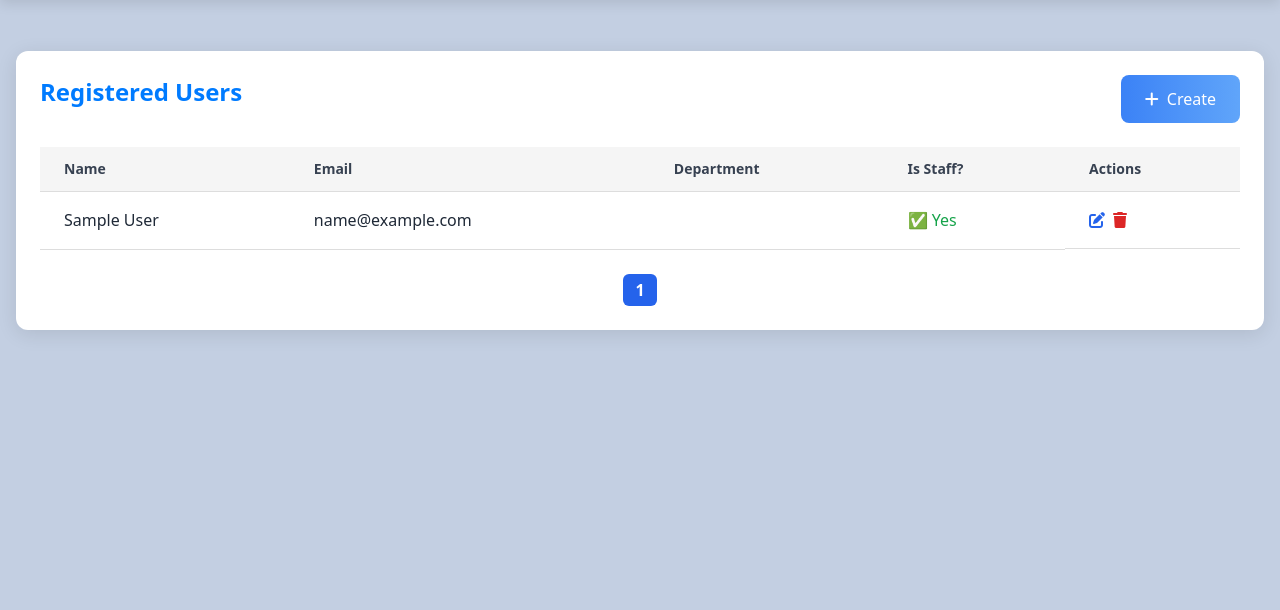
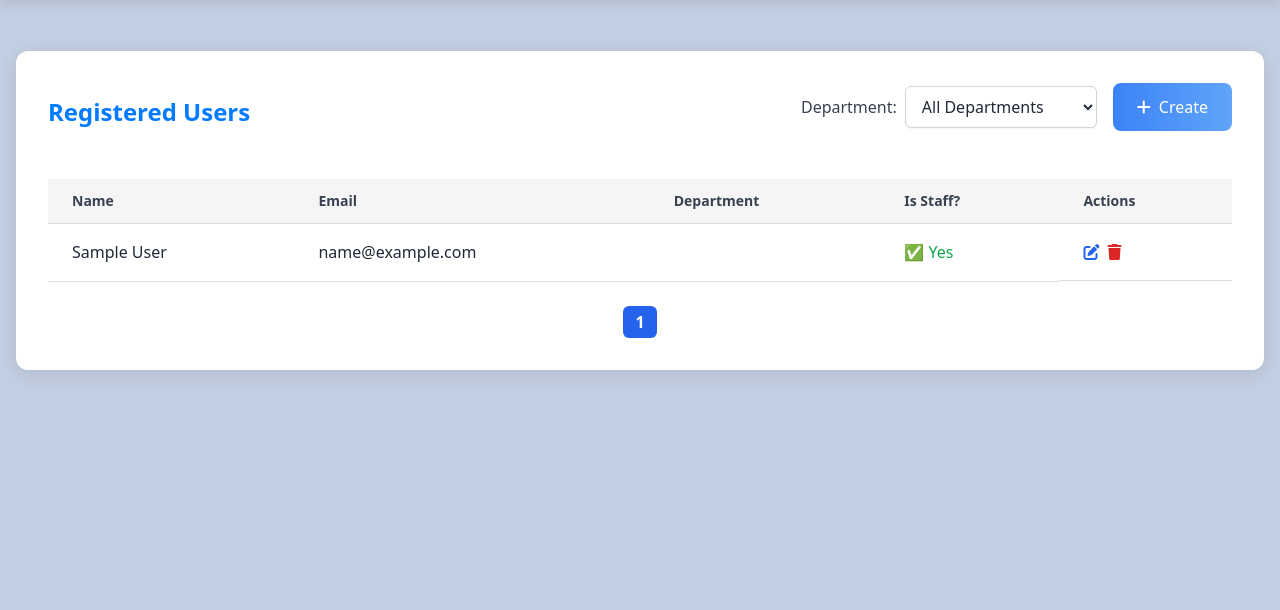
Before and after one commit to ashishkekan/session-management, a Django app: page /users/ in a window 1280 px wide. Shown: the part 61-671 px from the top of the page. Run offline with Django 4.2, Linux system fonts and the light colour scheme; the visitor is signed in with stand-in values (Sample User, id 1); data comes from the database, SQL or seed files in the repository; data that the repository does not hold is empty; some libraries are stand-ins or nearby versions.

Commit message:
Added filter by department

```diff
--- a/management/templates/session/base.html
+++ b/management/templates/session/base.html
@@ -72,9 +72,17 @@
             {% if messages %}
                 <div class="mb-6 space-y-4">
                     {% for message in messages %}
-                        <div class="bg-{{ message.tags }}-100 border-l-4 border-{{ message.tags }}-500 text-{{ message.tags }}-700 p-4 rounded-lg flex justify-between items-center">
+                        {% if message.tags == "success" %}
+                            <div class="bg-green-100 border-l-4 border-green-500 text-green-700 p-4 rounded-lg flex justify-between items-center">
+                        {% elif message.tags == "error" %}
+                            <div class="bg-red-100 border-l-4 border-red-500 text-red-700 p-4 rounded-lg flex justify-between items-center">
+                        {% elif message.tags == "warning" %}
+                            <div class="bg-yellow-100 border-l-4 border-yellow-500 text-yellow-700 p-4 rounded-lg flex justify-between items-center">
+                        {% else %}
+                            <div class="bg-blue-100 border-l-4 border-blue-500 text-blue-700 p-4 rounded-lg flex justify-between items-center">
+                        {% endif %}
                             <span>{{ message }}</span>
-                            <button type="button" class="text-{{ message.tags }}-700 hover:text-{{ message.tags }}-900" onclick="this.parentElement.style.display='none'">
+                            <button type="button" class="hover:opacity-75" onclick="this.parentElement.style.display='none'">
                                 <i class="fas fa-times"></i>
                             </button>
                         </div>
--- a/management/templates/session/user_list.html
+++ b/management/templates/session/user_list.html
@@ -4,13 +4,29 @@
 {% block header_title %}Registered Users{% endblock %}
 
 {% block content %}
-<div class="card p-6">
+<div class="card p-8">
     {% if request.user.is_staff %}
     <div class="flex justify-between items-center mb-6">
         <h3 class="text-2xl font-bold text-gray-800">Registered Users</h3>
-        <a href="{% url 'add_user' %}" class="btn-primary flex items-center">
-            <i class="fas fa-plus mr-2"></i> Create
-        </a>
+        <div class="flex justify-end items-center space-x-4 mb-6">
+            <form method="get" class="flex items-center space-x-2">
+                <label for="department" class="text-gray-700 font-medium">Department:</label>
+                <select name="department" id="department"
+                    class="block w-48 px-3 py-2 bg-white border border-gray-300 rounded-md shadow-sm focus:outline-none focus:ring-2 focus:ring-blue-500 focus:border-blue-500 transition duration-150 ease-in-out"
+                    onchange="this.form.submit()">
+                    <option value="">All Departments</option>
+                    {% for dept in departments %}
+                        <option value="{{ dept.id }}" {% if dept.id|stringformat:"s" == selected_department %}selected{% endif %}>
+                            {{ dept.name }}
+                        </option>
+                    {% endfor %}
+                </select>
+            </form>
+
+            <a href="{% url 'add_user' %}" class="btn-primary flex items-center">
+                <i class="fas fa-plus mr-2"></i> Create
+            </a>
+        </div>
     </div>
     {% endif %}
     <div class="overflow-x-auto">
--- a/management/views.py
+++ b/management/views.py
@@ -263,16 +263,44 @@ def my_profile(request):
 @user_passes_test(is_admin)
 def user_list(request):
     """
-    Show a paginated list of users for admins.
+    Display a paginated list of registered users for admin users.
+
+    Allows filtering users by department via a dropdown selection.
+    If a department is selected (via GET parameter), only users associated
+    with that department will be displayed.
+
+    Context passed to template:
+        - users: Paginated queryset of users.
+        - departments: All departments for the dropdown filter.
+        - selected_department: Currently selected department ID (if any).
+
+    Template:
+        session/user_list.html
 
     Returns:
-        HttpResponse: List of users.
+        HttpResponse: Rendered template showing the list of users.
     """
+    department_id = request.GET.get("department")
+    departments = Department.objects.all()
+
     users = User.objects.all().order_by("username").select_related("userprofile")
+
+    if department_id:
+        users = users.filter(userprofile__department_id=department_id)
+
     paginator = Paginator(users, 10)
     page_number = request.GET.get("page")
     page_obj = paginator.get_page(page_number)
-    return render(request, "session/user_list.html", {"users": page_obj})
+
+    return render(
+        request,
+        "session/user_list.html",
+        {
+            "users": page_obj,
+            "departments": departments,
+            "selected_department": department_id,
+        },
+    )
 
 
 @login_required
```
